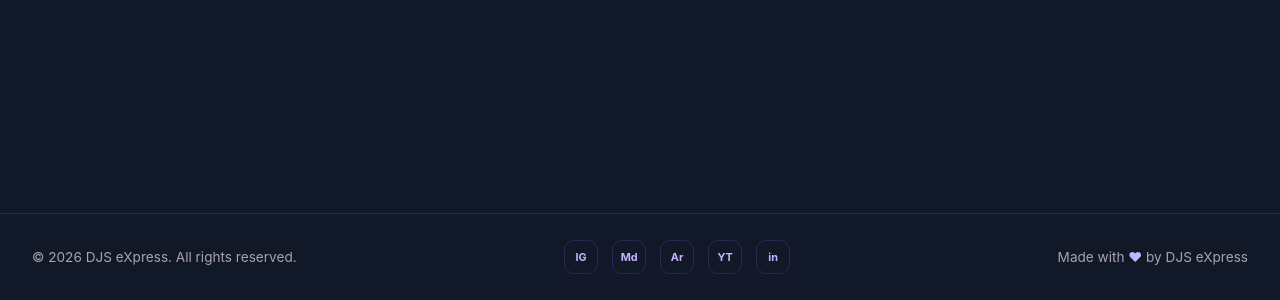
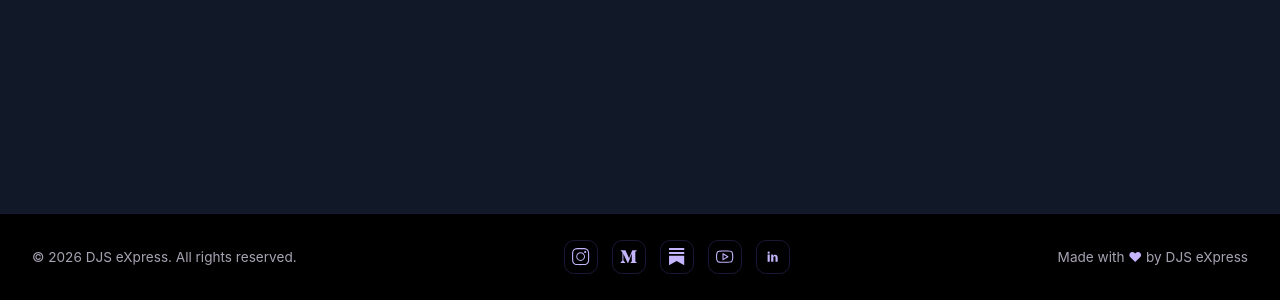
Before and after one commit to bruhmemer123/eXpress, a React (Vite) app: page / in a window 1280 px wide. Shown: the part 5387-5687 px from the top of the page. Built offline with nearby package versions, Linux system fonts and the light colour scheme.

Commit message:
added footer icons and mades changes to previous-events page

```diff
--- a/package.json
+++ b/package.json
@@ -16,6 +16,7 @@
     "oxlint": "^1.72.0",
     "react": "^19.2.7",
     "react-dom": "^19.2.7",
+    "react-icons": "^5.7.0",
     "react-router-dom": "^7.18.1"
   },
   "devDependencies": {
--- a/src/components/EventRow.jsx
+++ b/src/components/EventRow.jsx
@@ -97,7 +97,7 @@ export default function EventRow({ event, index, reversed }) {
         className={`relative group ${reversed ? "min-[861px]:order-2" : ""}`}
         ref={imgWrapRef}
       >
-        <div className="relative rounded-[18px] overflow-hidden border border-border-soft shadow-[0_20px_60px_rgba(0,0,0,0.5),0_0_0_1px_rgba(139,92,246,0.08)] aspect-[4/3] max-[860px]:aspect-[16/10] bg-bg-soft after:content-[''] after:absolute after:inset-0 after:bg-[linear-gradient(180deg,transparent_55%,rgba(6,5,9,0.55)_100%)] after:pointer-events-none">
+        <div className="relative rounded-[18px] overflow-hidden border border-[#8b5cf6] shadow-[0_20px_60px_rgba(0,0,0,0.5),0_0_0_1px_rgba(139,92,246,0.08)] aspect-[4/3] max-[860px]:aspect-[16/10] bg-bg-soft after:content-[''] after:absolute after:inset-0 after:bg-[linear-gradient(180deg,transparent_55%,rgba(6,5,9,0.55)_100%)] after:pointer-events-none">
           <img
             ref={imgRef}
             src={event.image}
@@ -127,7 +127,7 @@ export default function EventRow({ event, index, reversed }) {
           </span>
         )}
         <h3
-          className="font-display font-bold text-[clamp(1.7rem,3vw,2.5rem)] m-0 bg-[linear-gradient(135deg,#d8c9ff,#6d28d9)] bg-clip-text text-transparent"
+          className="font-display font-bold text-[clamp(1.7rem,3vw,2.5rem)] m-0 bg-[linear-gradient(135deg,#c4b5fd,#8b5cf6)] bg-clip-text text-transparent"
           ref={titleRef}
         >
           {event.title}
--- a/src/components/Footer.jsx
+++ b/src/components/Footer.jsx
@@ -1,14 +1,19 @@
+import { TiSocialLinkedin } from "react-icons/ti";
+import { SlSocialInstagram } from "react-icons/sl";
+import { SlSocialYoutube } from "react-icons/sl";
+import { FaMediumM } from "react-icons/fa";
+import { SiSubstack } from "react-icons/si";
 const SOCIALS = [
-  { label: "Instagram", icon: "IG" },
-  { label: "Medium", icon: "Md" },
-  { label: "Archive", icon: "Ar" },
-  { label: "YouTube", icon: "YT" },
-  { label: "LinkedIn", icon: "in" },
+  { label: "Instagram", icon: <SlSocialInstagram /> },
+  { label: "Medium", icon: <FaMediumM /> },
+  { label: "Substack", icon: <SiSubstack /> },
+  { label: "YouTube", icon: <SlSocialYoutube /> },
+  { label: "LinkedIn", icon: <TiSocialLinkedin /> },
 ];
 
 export default function Footer() {
   return (
-    <footer className="relative z-[1] border-t border-border-soft ">
+    <footer className="relative z-[1] bg-black border-t border-border-soft ">
       <div className="max-w-[1280px] mx-auto py-[26px] px-8 flex items-center justify-between flex-wrap gap-4 text-[0.85rem] text-text-dim max-[640px]:justify-center max-[640px]:text-center">
         <span>© {new Date().getFullYear()} DJS eXpress. All rights reserved.</span>
 
@@ -18,9 +23,13 @@ export default function Footer() {
               key={s.label}
               href="#"
               aria-label={s.label}
-              className="w-[34px] h-[34px] rounded-[10px] border border-border-soft flex items-center justify-center text-[0.68rem] font-bold text-purple-light transition-[background-color,transform] duration-[250ms] ease-in-out hover:bg-purple/15 hover:-translate-y-0.5"
+              className="w-[34px] h-[34px] rounded-[10px] border border-border-soft flex items-center justify-center text-[1.08rem] font-bold text-purple-light transition-[background-color,transform] duration-[250ms] ease-in-out hover:bg-purple/15 hover:-translate-y-0.5"
             >
-              {s.icon}
+              {typeof s.icon === "string" ? (
+                s.icon
+              ) : (
+                s.icon
+              )}
             </a>
           ))}
         </div>
--- a/src/components/Hero.jsx
+++ b/src/components/Hero.jsx
@@ -116,7 +116,7 @@ export default function Hero({ onExplore }) {
             </span>
           </div>
           <button
-            className="group inline-flex items-center gap-2 py-3.5 px-[26px] rounded-full border-none bg-[linear-gradient(135deg,var(--color-purple),var(--color-purple-dim))] text-white font-semibold text-[0.98rem] cursor-pointer shadow-[0_10px_30px_rgba(139,92,246,0.35)] transition-[transform,box-shadow] duration-[250ms] ease-in-out whitespace-nowrap hover:-translate-y-0.5 hover:shadow-[0_14px_34px_rgba(139,92,246,0.5)]"
+            className="group inline-flex items-center gap-2 py-3.5 px-[26px] rounded-full border-none bg-[linear-gradient(135deg,#8b5cf6,#6d28d9)] text-white font-semibold text-[0.98rem] cursor-pointer shadow-[0_10px_30px_rgba(139,92,246,0.35)] transition-[transform,box-shadow] duration-[250ms] ease-in-out whitespace-nowrap hover:-translate-y-0.5 hover:shadow-[0_14px_34px_rgba(139,92,246,0.5)]"
             onClick={onExplore}
           >
             Explore Events{" "}
--- a/src/components/Timeline.jsx
+++ b/src/components/Timeline.jsx
@@ -54,7 +54,7 @@ export default function Timeline({ events }) {
       <div className="relative" ref={listRef}>
         <div className="hidden min-[861px]:block absolute left-1/2 top-0 bottom-0 w-0.5 -translate-x-1/2 bg-border-soft z-0">
           <div
-            className="absolute inset-0 bg-[linear-gradient(180deg,white,#6d28d9)] origin-top scale-y-0"
+            className="absolute inset-0 bg-[linear-gradient(180deg,#6d28d9,#8b5cf6)] origin-top scale-y-0"
             ref={lineRef}
           />
         </div>
--- a/src/pages/Previous_Events.jsx
+++ b/src/pages/Previous_Events.jsx
@@ -9,7 +9,7 @@ const scrollToEvents = () => {
 
 const Previous_Events = () => {
   return (
-    <div>
+    <div className = "bg-black">
       <Hero onExplore={scrollToEvents} />
       <Timeline events = {events} />
     </div>
```
Also changed, not shown: 1 other file (tests, documents, lock files or other folders).
